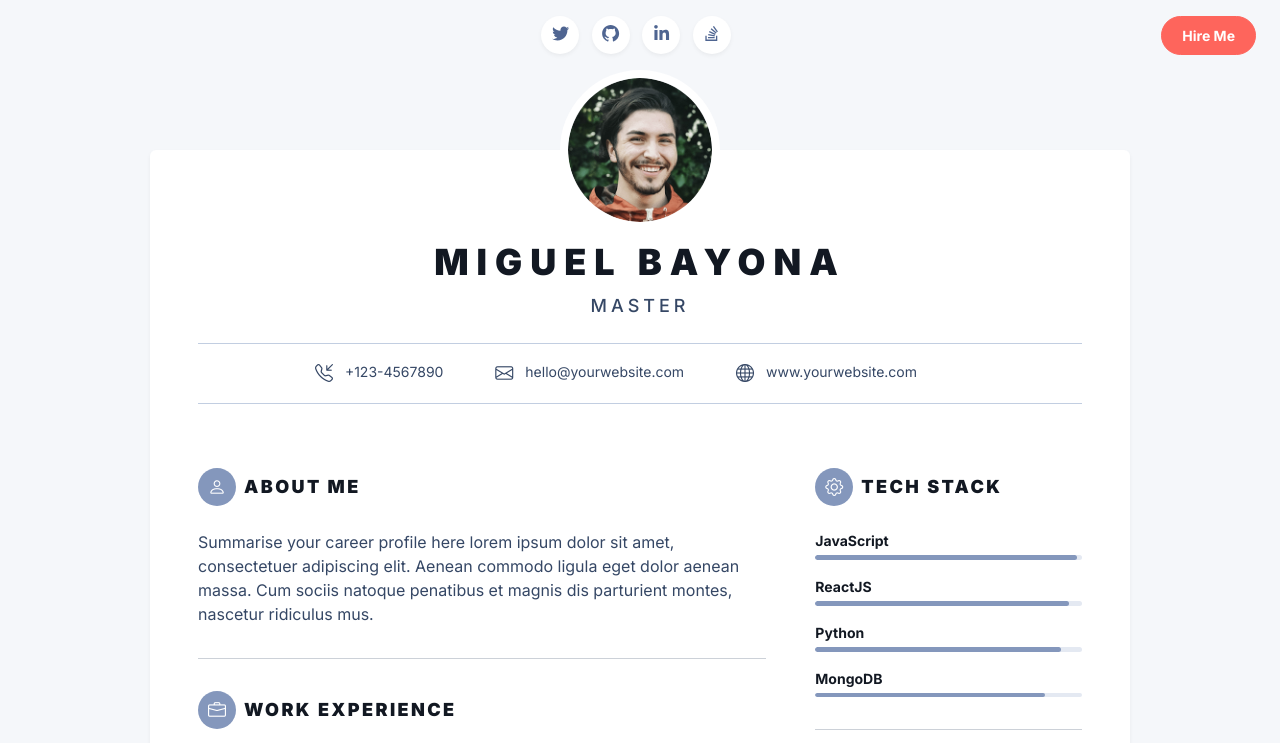
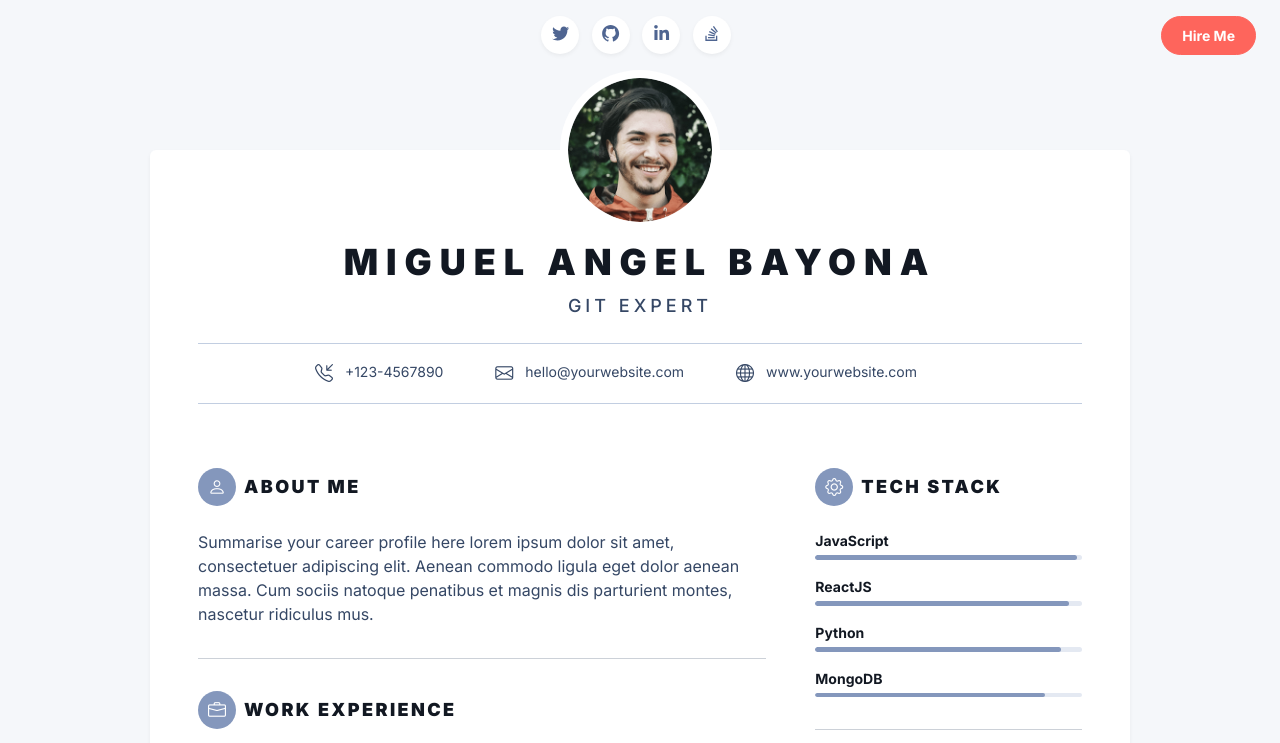
Before and after one commit to xriley/Shine-Theme, a plain HTML site: page index.html in a window 1280 px wide. Shown: the top 743 px of the page. Drawn offline with nearby package versions, Linux system fonts and the light colour scheme.

Commit message:
Cambia el nombre

```diff
--- a/index.html
+++ b/index.html
@@ -57,8 +57,8 @@
 							<div class="resume-profile-holder text-center">
 								<img class="resume-profile-pic rounded-circle" src="assets/images/profile.png" alt="image">
 
-								<h2 class="resume-name text-uppercase">Miguel Bayona </h2>
-								<div class="resume-role-title text-uppercase">Master</div>
+								<h2 class="resume-name text-uppercase">Miguel Angel Bayona </h2>
+								<div class="resume-role-title text-uppercase">Git Expert</div>
 								<div class="resume-contact mt-4">
 									<ul class="resume-contact-list list-unstyled list-inline mb-0 justify-content-between">
 										<li class="list-inline-item me-md-3 me-lg-5"><i class="resume-contact-icon bi bi-telephone-inbound me-2"></i> +123-4567890</li>
```
Also changed, not shown: 1 other file.
